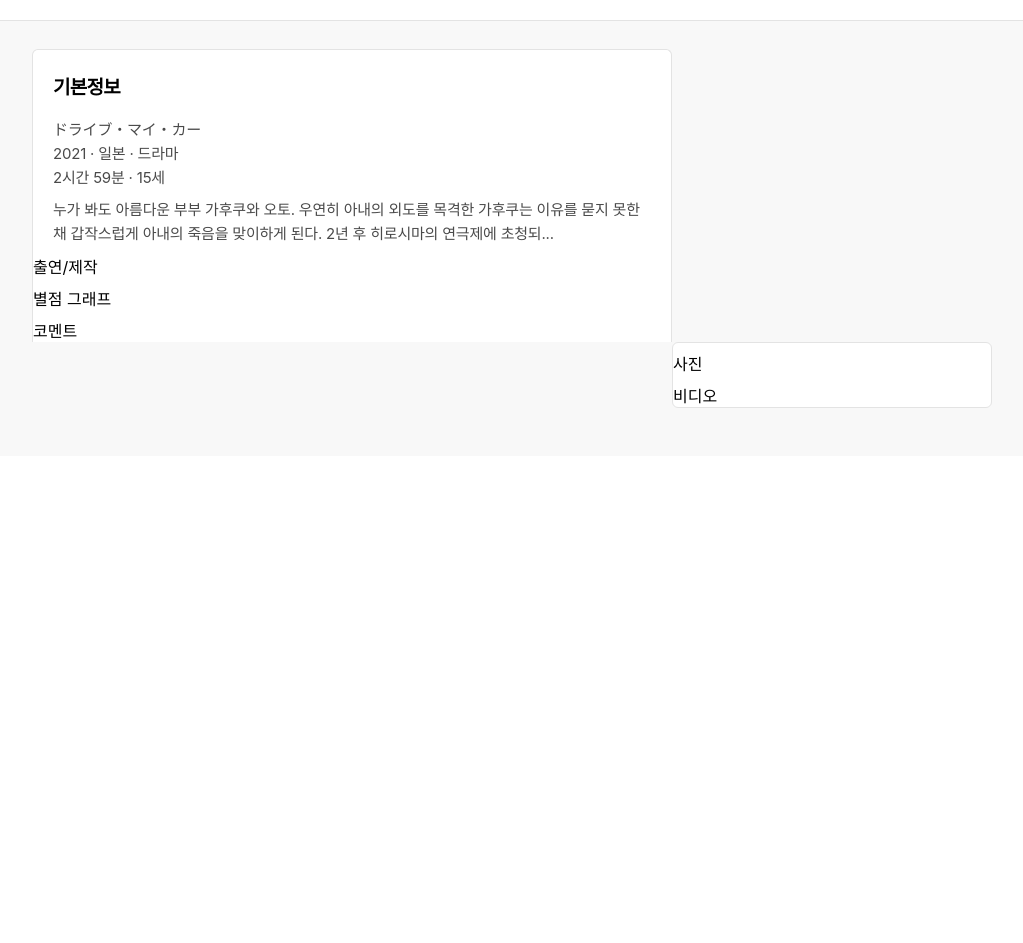
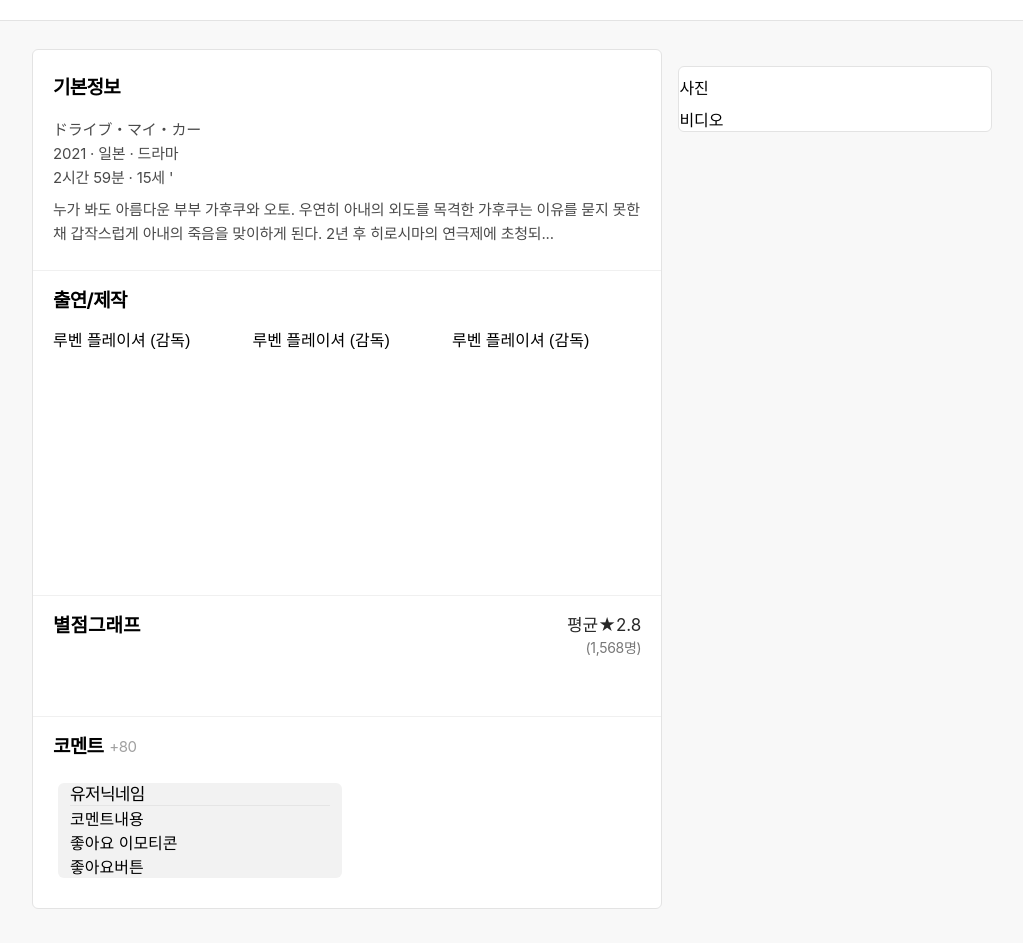
Before and after one commit to h-cir/WatchaClone, a React (Create React App) app: page /detailpage in a window 1280 px wide. Shown: the part 507-1450 px from the top of the page, without its empty margins (128-1151 px from the left). Before the commit the page ends 963 px from the top, so only its background shows below. Built offline with nearby package versions, Linux system fonts and the light colour scheme.

Commit message:
디테일페이지 수정

```diff
--- a/src/components/HeadBottom.js
+++ b/src/components/HeadBottom.js
@@ -2,57 +2,153 @@ import React from "react";
 import styled from "styled-components";
 
 const HeaderBottom = () => {
-    return ( <Bottom>
-        <BottomOne>
+    return (
+        <Bottom>
+            <BottomInner>
                 <BottomContent>
-                <BottomContentOne>
-                    <BottomContentSectionOne>
-                        <div>
-
-                            <BottomContentSectionOneDiv1>
-                                <BottomContentSectionOneBasic>
+                    <BottomContentLeft>
+                        <div style={{ padding: "8px 0px 0px" }}>
+                            <div style={{ margin: "0px 20px" }}>
+                                <BottomContentBasicInfo>
                                     기본정보
-                                </BottomContentSectionOneBasic>
-                            </BottomContentSectionOneDiv1>
+                                </BottomContentBasicInfo>
                             </div>
                             <div>
-
-                            <BottomContentSectionOneDiv2>
+                                <div style={{ margin: "0px 20px" }}>
                                     <BottomContentSectionOneArticle>
                                         <BottomContentSectionOneArticleOne>
                                             ドライブ・マイ・カー
                                             <br />
                                             <span>2021 · 일본 · 드라마</span>
                                             <br />
-                                        <span>2시간 59분 · 15세</span>                                       </BottomContentSectionOneArticleOne>
+                                            <span>2시간 59분 · 15세</span>                                       '
+                                        </BottomContentSectionOneArticleOne>
                                         <BottomContentSectionOneArticleTwo>
                                             <BottomContentSectionOneArticleTwoDiv>
                                                 누가 봐도 아름다운 부부 가후쿠와 오토. 우연히 아내의 외도를 목격한 가후쿠는 이유를 묻지 못한 채 갑작스럽게 아내의 죽음을 맞이하게 된다. 2년 후 히로시마의 연극제에 초청되...
                                             </BottomContentSectionOneArticleTwoDiv>
                                         </BottomContentSectionOneArticleTwo>
                                     </BottomContentSectionOneArticle>
-                            </BottomContentSectionOneDiv2>
                                 </div>
-                    </BottomContentSectionOne>
+                            </div>
+                            <hr style={{ border: "0", borderBottom: "1px solid #f0f0f0", margin: "24px 0 0" }} />
+                        </div>
 
-                    <BottomContentSectionTwo>출연/제작</BottomContentSectionTwo>
-                    <BottomContentSectionThree>별점 그래프</BottomContentSectionThree>
-                    <BottomContentSectionFour>코멘트</BottomContentSectionFour>
-                </BottomContentOne>
+
+                        <div style={{ padding: "8px 0px 0px" }}>
+                                <div style={{ margin: "0px 20px" }}>
+                                    <div style={{ overflow: "hidden" }}>
+                                        <BottomContentSectionTwocontent>
+                                            출연/제작
+                                        </BottomContentSectionTwocontent>
+                                    </div>
+                                </div>
+                            <BottomContentSectionTwoDiv2>
+                                <div style={{ overflow: "hidden" }}>
+                                    <div style={{ margin: "0 15px 0 25px" }}>
+                                        <BottomContentSectionTwoActorBox>
+                                            <BottomContentSectionTwoActor>
+                                                <BottomContentSectionTwoActor2>
+                                                    루벤 플레이셔 (감독)
+                                                </BottomContentSectionTwoActor2>
+                                            </BottomContentSectionTwoActor>
+
+
+                                            <BottomContentSectionTwoActor>
+                                                <BottomContentSectionTwoActor2>
+                                                    루벤 플레이셔 (감독)
+                                                </BottomContentSectionTwoActor2>
+                                            </BottomContentSectionTwoActor>
+
+                                            <BottomContentSectionTwoActor>
+                                                <BottomContentSectionTwoActor2>
+                                                    루벤 플레이셔 (감독)
+                                                </BottomContentSectionTwoActor2>
+                                            </BottomContentSectionTwoActor>
+
+
+                                        </BottomContentSectionTwoActorBox>
+                                    </div>
+                                </div>
+                            </BottomContentSectionTwoDiv2>
+                            <BottomContentSectionTwoDiv3>
+                                <hr style={{ border: "0", borderBottom: "1px solid #f0f0f0", margin: "24px 0 0" }} />
+                            </BottomContentSectionTwoDiv3>
+
+
+                        </div>
+
+                        <div style={{ padding: "8px 0px 0px" }}>
+                            <div>
+                                <div style={{ margin: "0 20px", overflow: "hidden" }}>
+                                    <h2 style={{ float: "left", fontSize: "19px", fontWeight: "700", letterSpacing: "0,7px", lineHeight: "28px", margin: "8px 0" }}>
+                                        별점그래프
+                                    </h2>
+                                    <span style={{ float: "right", color: "#282828", fontSize: "17px", fontWeight: "400", letterSpacing: "0,7px", lineHeight: "22px", textAlign: "right", margin: "10px 0 0" }}>
+                                        평균★2.8
+                                        <br />
+                                        <strong style={{ fontSize: "14px", fontWeight: "400", letterSpacing: "-0.3px", lineHeight: "19px", color: "#787878" }}>
+                                            (1,568명)
+                                        </strong>
+                                    </span>
+                                </div>
+                            </div>
+                            <div>
+                                <div style={{ margin: "0 20px" }}>
+                                    <div style={{ maxWidth: "375px", margin: "58px auto 0" }}></div>
+                                </div>
+                                <hr style={{ border: "0", borderBottom: "1px solid #f0f0f0", margin: "24px 0 0" }} />
+                            </div>
+                        </div>
+                        <div style={{ padding: "8px 0px 0px" }}>
+                            <div style={{ margin: "0 20px" }}>
+                                <header style={{ overflow: "hidden" }}>
+                                    <h2 style={{ float: "left", color: "#000", fontSize: "19px", fontWeight: "700", letterSpacing: "-0.7px", lineHeight: "28px", margin: "8px 0" }}>
+                                        코멘트
+                                    </h2>
+                                    <span style={{ display: "inline-block", color: "#a0a0a0", fontSize: "15px", fonwWeight: "400", letterSpacing: "-0.5px", lineHeight: "20px", margin: "12px 0 12px 6px" }}>
+                                        +80
+                                    </span>
+                                </header>
+                            </div>
+                            <div style={{ overflow: "hidden", padding: "0 5px", margin: "0 -5px" }}>
+                                <div style={{ margin: "0 20px" }}>
+                                    <ul style={{ listStyle: "none", padding: "0px", margin: "0px", whiteSpace: "nowrap", marginRight: "-5px !important", marginLeft: "-5px !important", marginTop: "14px", marginBottom: "30px" }}>
+                                        <li style={{ width: "50%", display: "inline-block", verticalAlign: "top", boxSizing: "border-box", padding: "0 5px" }}>
+                                            <div style={{ backgroundColor: "#f2f2f2", boxSizing: "border-box", padding: "0 12px", borderRadius: "6px", overflow: "hidden" }}>
+                                                <div style={{ display: "flex", borderBottom: "1px solid #e5e5e5", overflow: "hidden" }}>
+                                                    <div style={{ flex: "1", fontSize: "17px", fontWeight: "400", letterSpacing: "-0.7px", lineHeight: "22px", overflow: "hidden" }}>
+                                                        <a style={{ dispay: "flex", flex: "1", alignItems: "center", color: "#000" }}>유저닉네임</a>
+                                                    </div>
+                                                    <div></div>
+                                                </div>
+                                                <div>코멘트내용</div>
+                                                <div>좋아요 이모티콘</div>
+                                                <div>좋아요버튼</div>
+                                            </div>
+                                        </li>
+                                    </ul>
+                                </div>
+
+
+                            </div>
+                        </div>
+                    </BottomContentLeft>
                 </BottomContent>
 
 
 
                 <BottomSide>
                     <BottomSideTwo>
-            <div>
+
                             <BottomGallery>사진</BottomGallery>
                             <BottomVideo>비디오</BottomVideo>
-            </div>
+
                     </BottomSideTwo>
                 </BottomSide>
-        </BottomOne>
-    </Bottom>)
+            </BottomInner>
+        </Bottom>
+    )
 }
 
 const Bottom = styled.div`
@@ -60,38 +156,33 @@ padding: 28px 0px 48px;
 overflow: hidden;
 display: block;
 `
-const BottomOne = styled.div`
+const BottomInner = styled.div`
 max-width: 976px;
 margin: 0px auto;
-display: block;
+display: table;
+
 `
 const BottomContent = styled.div`
-float: left;
 width: 640px;
 padding: 0px 8px;
-display: block;
+display: table-cell
 `
-const BottomContentOne = styled.div`
+const BottomContentLeft = styled.div`
 border-right: 1px solid;
 border-left: 1px solid;
 border-top: 1px solid;
+border-bottom: 1px solid;
 border-top-left-radius: 6px;
 border-top-right-radius: 6px;
+border-bottom-left-radius: 6px;
+border-bottom-right-radius: 6px;
 background: rgb(255, 255, 255);
 overflow: hidden;
 border-color: rgb(227, 227, 227) !important;
 display: block;
 `
-const BottomContentSectionOne = styled.div`
-padding: 8px 0px 0px;
-display: block;
-`
-const BottomContentSectionOneDiv1 = styled.div`
-margin: 0px 20px;
-display: block;
-`
-const BottomContentSectionOneBasic = styled.div`
 
+const BottomContentBasicInfo = styled.div`
 color: rgb(0, 0, 0);
 font-size: 19px;
 font-weight: 700;
@@ -103,17 +194,14 @@ margin-block-end: 0.83em;
 margin-inline-start: 0px;
 margin-inline-end: 0px;
 `
-const BottomContentSectionOneDiv2 = styled.div`
-margin: 0px 20px;
-display: block;
-`
+
 const BottomContentSectionOneArticle = styled.div`
 font-size: 15px;
 font-weight: 400;
 letter-spacing: -0.5px;
 line-height: 20px;
 color: rgb(74, 74, 74);
-display: block;
+
 `
 const BottomContentSectionOneArticleOne = styled.div`
 color: rgb(74, 74, 74);
@@ -122,7 +210,7 @@ font-weight: 400;
 letter-spacing: -0.2px;
 line-height: 24px;
 margin: 8px 0px;
-display: block;
+
 `
 const BottomContentSectionOneArticleTwo = styled.div`
 word-break: break-all;
@@ -134,7 +222,7 @@ font-weight: 400;
 letter-spacing: -0.5px;
 line-height: 20px;
 color: rgb(74, 74, 74);
-display: block;
+
 `
 const BottomContentSectionOneArticleTwoDiv = styled.div`
 white-space: pre-wrap;
@@ -145,24 +233,56 @@ letter-spacing: -0.2px;
 line-height: 24px;
 `
 
-const BottomContentSectionTwo = styled.div`
-padding: 8px 0px 0px;
-display: block;
+const BottomContentSectionTwoDiv2 = styled.div`
+position: relative;
+line-height: normal;
+transform: translate3d(0,0,0);
+font-family: RobotoInCjk, "Noto Sans KR", "Apple SD Gothic Neo", "Nanum Gothic", "Malgun Gothic", sans-serif;
+`
+const BottomContentSectionTwocontent = styled.h2`
+float: left;
+color: #000;
+font-size: 19px;
+font-weight: 700;
+letter-spacing: -0.7px;
+line-height: 28px;
+margin: 8px 0;
 `
 
-const BottomContentSectionThree = styled.div`
-padding: 8px 0px 0px;
-display: block;
+const BottomContentSectionTwoActorBox = styled.div`
+list-style: none;
+padding: 0;
+margin: 0;
+height: 228px;
+display: flex;
+align-content: flex-start;
+margin-right: -5px;
+margin-left: -5px;
+margin-top: 4px;
+margin-bottom: 16px;
 `
-const BottomContentSectionFour = styled.div`
-padding: 8px 0px 0px;
-display: block;
+const BottomContentSectionTwoActor = styled.li`
+width: 50%;
+box-sizing: border-box;
+padding-right: 15px;
 `
+
+const BottomContentSectionTwoActor2 = styled.a`
+align-items: center;
+color: inherit;
+text-decoration: none;
+height: 76px;
+background-color: transparent;
+`
+
+const BottomContentSectionTwoDiv3 = styled.div`
+line-height: normal;
+`
+
 const BottomSide = styled.div`
-float: right;
 width: 320px;
 padding: 0px 8px;
-display: block;
+display: table-cell
 `
 const BottomSideTwo = styled.div`
 border: 1px solid;
@@ -170,7 +290,6 @@ border-radius: 6px;
 background: rgb(255, 255, 255);
 overflow: hidden;
 border-color: rgb(227, 227, 227) !important;
-display: block;
 `
 const BottomGallery = styled.div`
 padding: 8px 0px 0px;
--- a/src/components/HeadDetail.js
+++ b/src/components/HeadDetail.js
@@ -9,7 +9,6 @@ const HeadDetail = (props) => {
                         <HeaderLeft />
                         <HeaderImage src={props.src}>
                             <LeftGradint />
-
                             <RightGradint />
                         </HeaderImage>
                         <HeaderRight />
--- a/src/pages/DetailPage.js
+++ b/src/pages/DetailPage.js
@@ -5,53 +5,27 @@ import HeaderBottom from "../components/HeadBottom";
 const DetailPage = (props) => {
 
     return (
-        <>  <Section>
-            <SectionTwo>
-                <SectionThree>
-                    <SectionFour>
-                        <HeadDetail />
-                        <HeaderBottom/>
-                    </SectionFour>
-                </SectionThree>
-            </SectionTwo>
-        </Section>
-
+        <>
+            <Section>
+                <HeadDetail />
+                <HeaderBottom />
+            </Section>
         </>
     )
 }
-DetailPage.defaultProps = {
-    src: "https://encrypted-tbn0.gstatic.com/images?q=tbn:ANd9GcRyeECGbHJNVzgkQhtsbsMfYQFWxyTZDAekDg&usqp=CAU"
-}
 
 const Section = styled.div`
-    @media only screen and (min-width: 719px) {
-        padding-top: 0px;
-        padding-bottom: unset;
-    }
-    padding-top: 0px;
-    padding-bottom: 56px;
-    display: block;
-`
-
-const SectionTwo = styled.div`
-    display: block;
-}
-`
-const SectionThree = styled.div`
 @media only screen and (min-width: 719px) {
     display: flex;
     flex-direction: column;
     min-height: calc(100vh - 0px);
     }
-}
-`
-const SectionFour = styled.div`
-@media only screen and (min-width: 719px) {
-    flex: 1 1 0%;
-    }
+    padding-top: 0px;
+    padding-bottom: unset;
     background: rgb(248, 248, 248);
-    display: block;
-}
 `
 
+
+
+
 export default DetailPage
```
Lines whose indentation alone changed are shown as unchanged.
